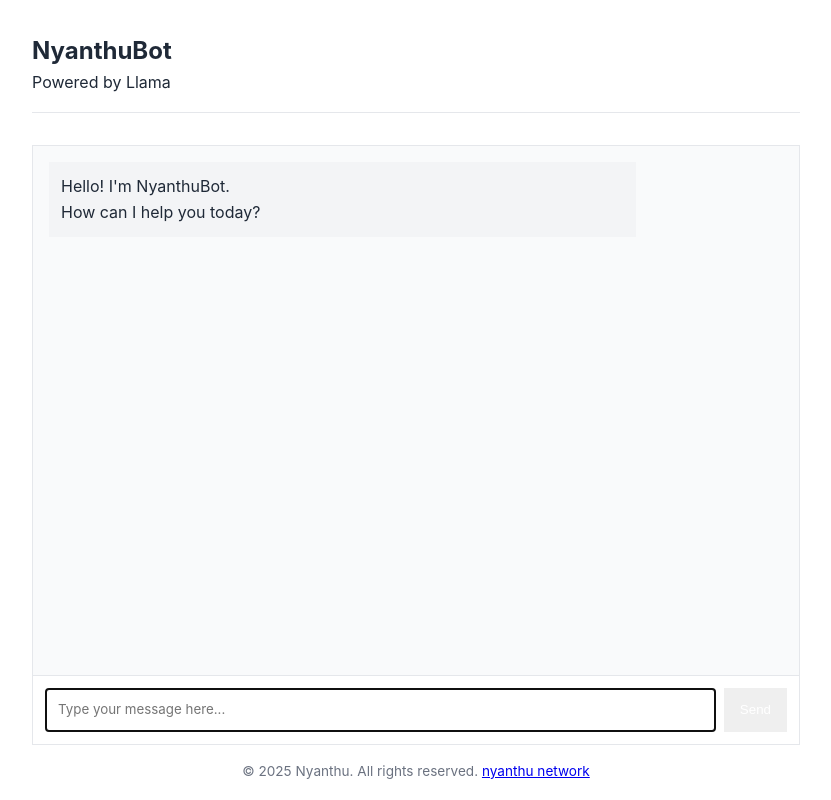
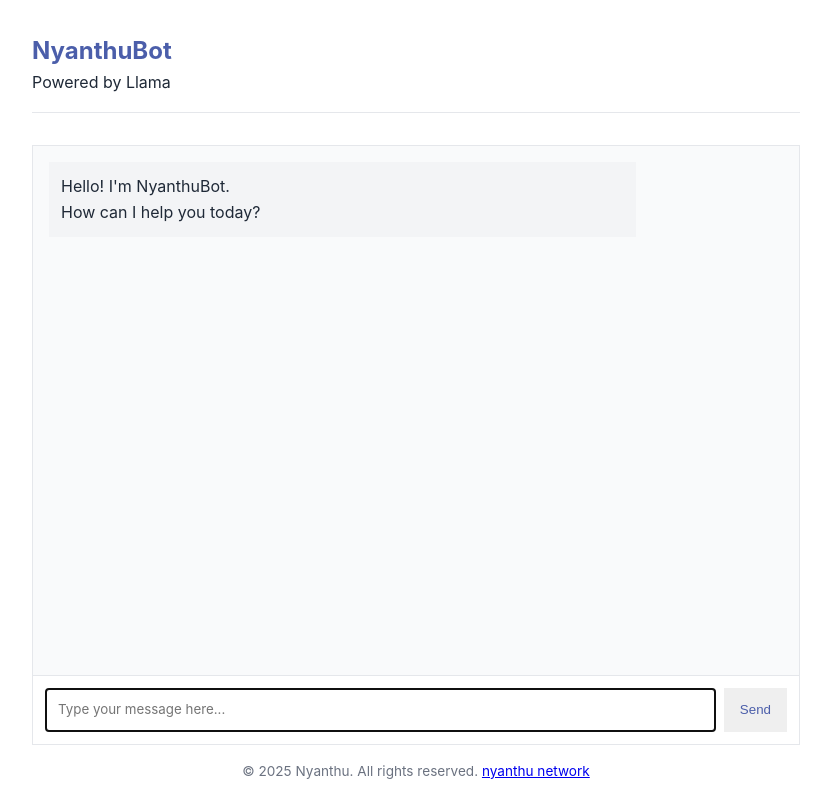
Before and after one commit to nyanthu-okabe/llm-chat-app-template, a website: page public/index.html in a window 1280 px wide. Shown: the whole page, without its empty margins (224-1055 px from the left). Drawn offline with Linux system fonts and the light colour scheme.

Commit message:
Update index.html

```diff
--- a/public/index.html
+++ b/public/index.html
@@ -44,7 +44,7 @@
 
       h1 {
         font-size: 1.5rem;
-        ccolor: #4b5eaa;
+        color: #4b5eaa;
       }
 
       .chat-container {
@@ -104,7 +104,7 @@
         padding: 0 1rem;
         //background-color: var(--primary-color);
         color: #4b5eaa;
-        color: white;
+        //color: white;
         border: none;
         //border-radius: 4px;
         cursor: pointer;
@@ -113,6 +113,7 @@
 
       #send-button:hover {
         background-color: var(--primary-hover);
+        color: #3b4eaa;
       }
 
       #send-button:disabled {
```
